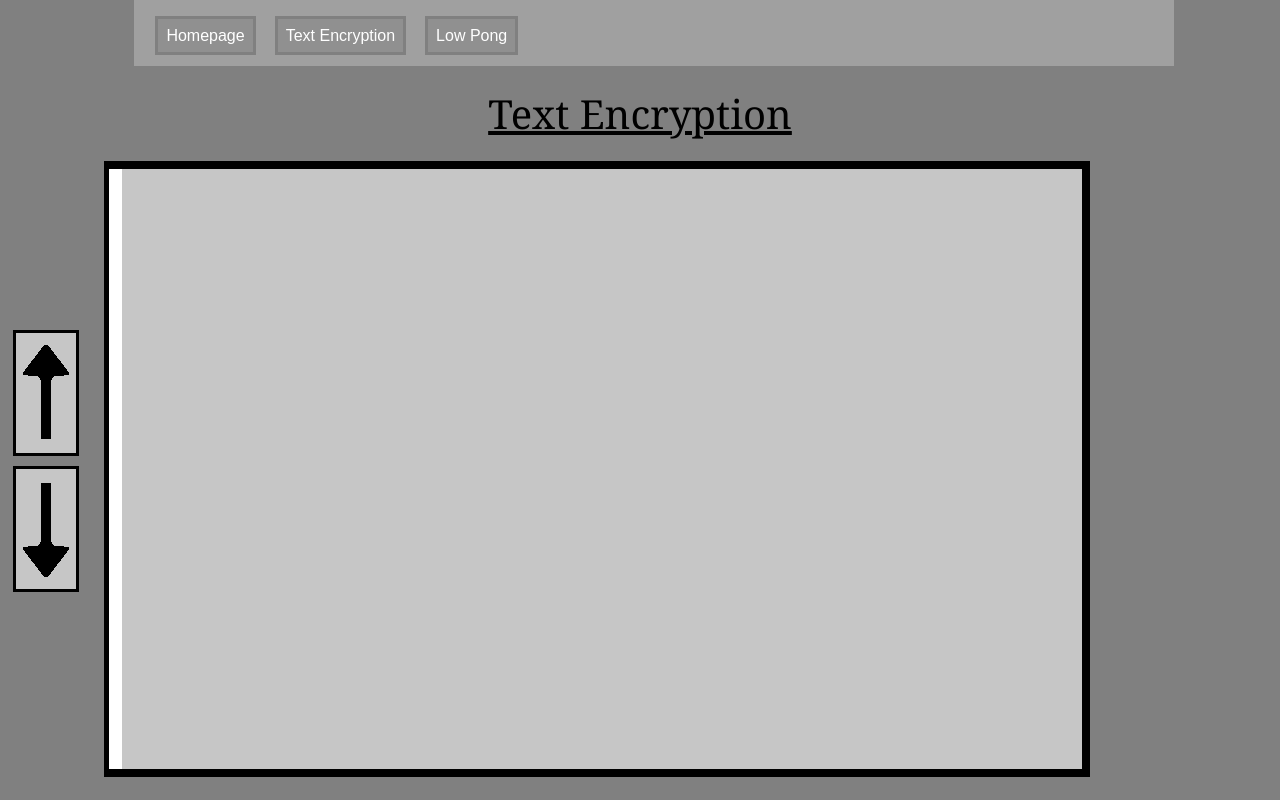
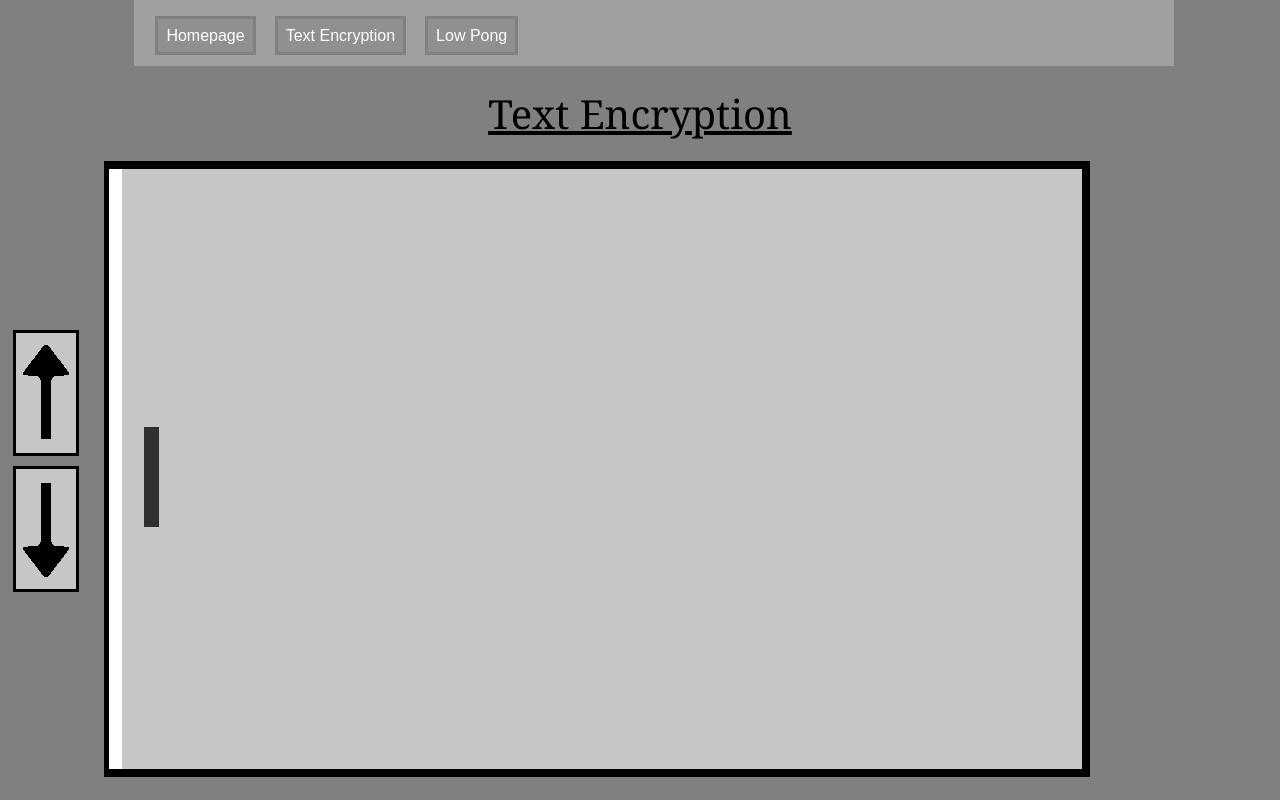
Before and after one commit to macelivity/playground.github.io, a plain HTML site: page lowPong.html in a window 1280 px wide. Drawn offline with Linux system fonts and the light colour scheme.

Commit message:
Added player platform

```diff
--- a/lowPong.css
+++ b/lowPong.css
@@ -32,6 +32,14 @@
     border-color: #000000;
 }
 
+.playerObj{
+    position: relative;
+    top: -260px;
+    left: -950px;
+
+    transform: scaleY(1.25);
+}
+
 .controlButton{
     border: 3px;
     border-style: solid;
--- a/lowPong.html
+++ b/lowPong.html
@@ -24,7 +24,10 @@
             <img class="controlButton" src="lowPongSrcImg/ControlButton.png" alt="Control Button Up" onmouseenter="startMovingUp()" onmouseleave="stopMovingUp()">
             <img class="controlButton flipY" src="lowPongSrcImg/ControlButton.png" alt="Control Button Down" onmouseenter="startMovingDown()" onmouseleave="stopMovingDown()">
         </div>
-        <img class="backgroundImg" src="lowPongSrcImg/LPBackgroundImg.png" alt="lP Background">
+        <div>
+            <img class="backgroundImg" src="lowPongSrcImg/LPBackgroundImg.png" alt="lP Background">
+            <img class="playerObj" src="lowPongSrcImg/PlayerObj.png" alt="Player Platform">
+        </div>
     </div>
 
     <script src="lowPong.js"></script>
--- a/lowPong.js
+++ b/lowPong.js
@@ -1,3 +1,5 @@
+//playerObj =
+
 if (typeof(Worker) !== "undefined") {
     webWorker = new Worker("lowPong_WebWorker.js");
     webWorker.onmessage = function(event){
@@ -5,6 +7,10 @@ if (typeof(Worker) !== "undefined") {
     }
 } else {
     alert("Sorry your browser does not support the Web Worker API. Please use a browser with at least the specified version:\nChrome - 4.0 | Edge - 10.0 | Firefox - 3.5 | Safari - 4.0 | Opera - 11.5");
+}
+
+function movePlayer(){
+
 }
 
 function startMovingUp(){
```
Also changed, not shown: lowPongSrcImg/PlayerObj.png (added).
